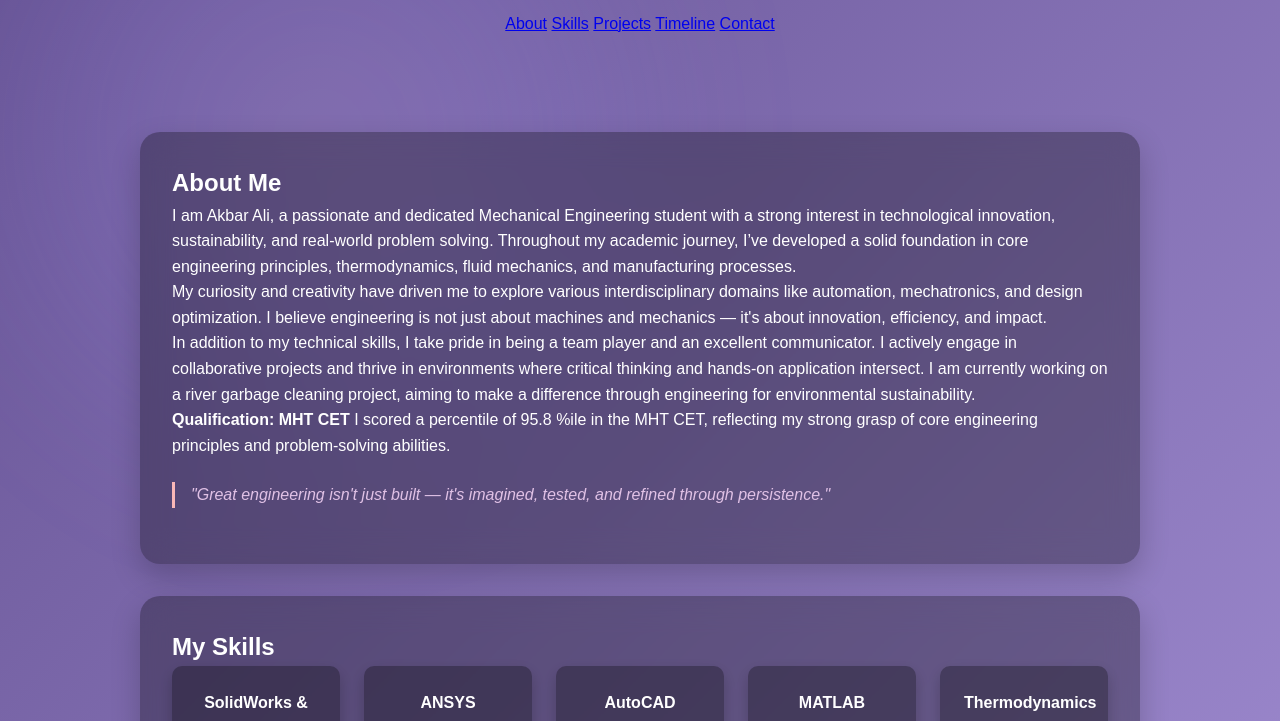
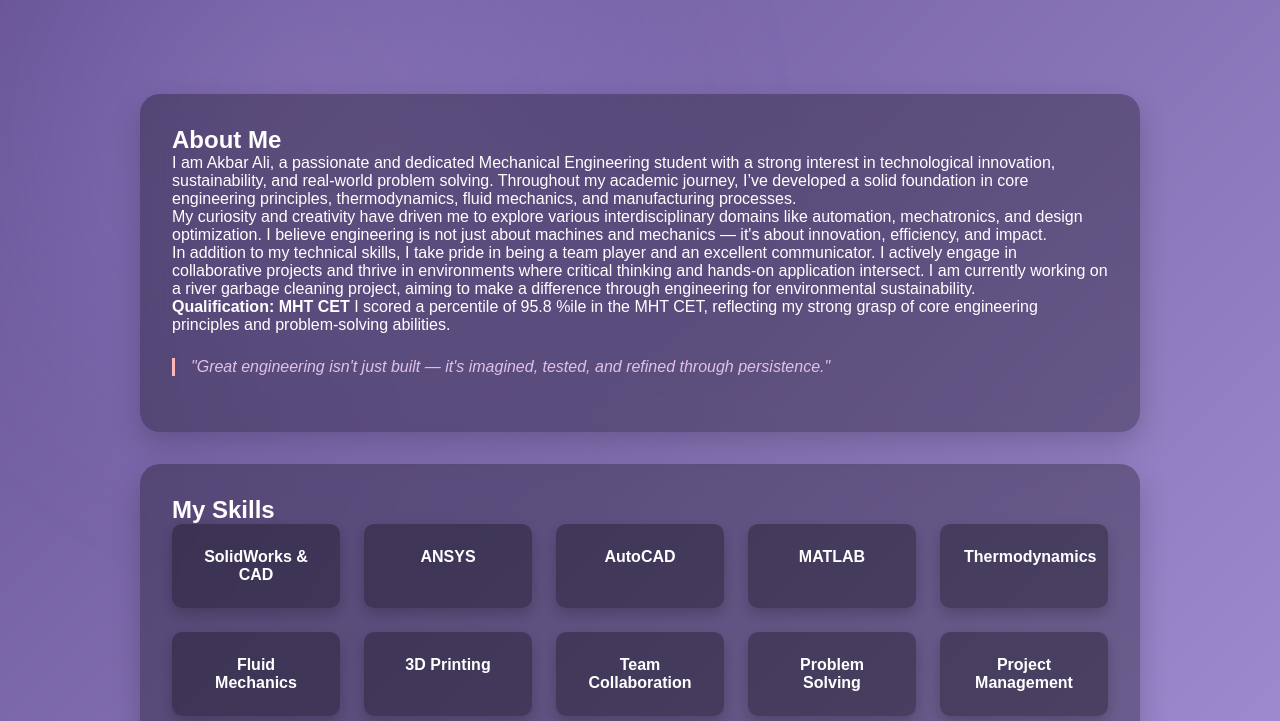
Before and after one commit to Akbar1125/portt, a plain HTML site: page index.html in a window 1280 px wide. Shown: the part 385-1106 px from the top of the page. Drawn offline with Linux system fonts and the light colour scheme.

Commit message:
Update style.css

```diff
--- a/style.css
+++ b/style.css
@@ -1,21 +1,21 @@
-/* Reset and Box Sizing */
+
 * {
     margin: 0;
     padding: 0;
     box-sizing: border-box;
   }
 
-  /* Body and General Layout */
+
   body {
     font-family: 'Poppins', sans-serif;
-    background: linear-gradient(135deg, #5e4b8b, #b4a0e7); /* Soft purple gradient */
-    color: #ffffff; /* White text for better contrast */
+    background: linear-gradient(135deg, #5e4b8b, #b4a0e7);
+    color: #ffffff;
     min-height: 100vh;
     position: relative;
     overflow-x: hidden;
     transition: background 0.3s ease-in-out;
-    padding: 20px; /* Add padding for more space around content */
-    line-height: 1.6; /* Adjust line-height for better text readability */
+    padding: 20px; /
+    line-height: 1.6; /
   }
 
   /* Animated gradient blobs */
```
